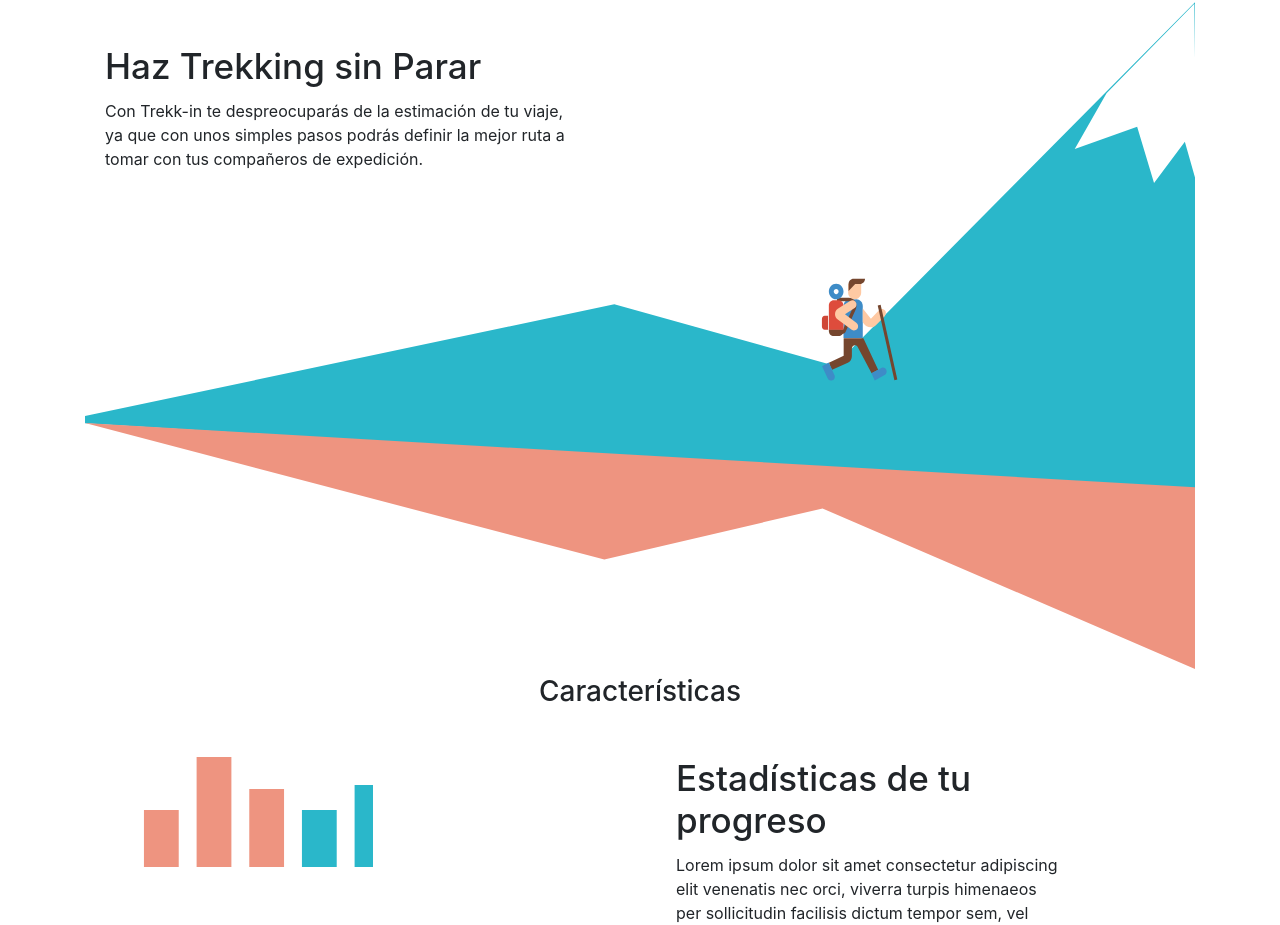
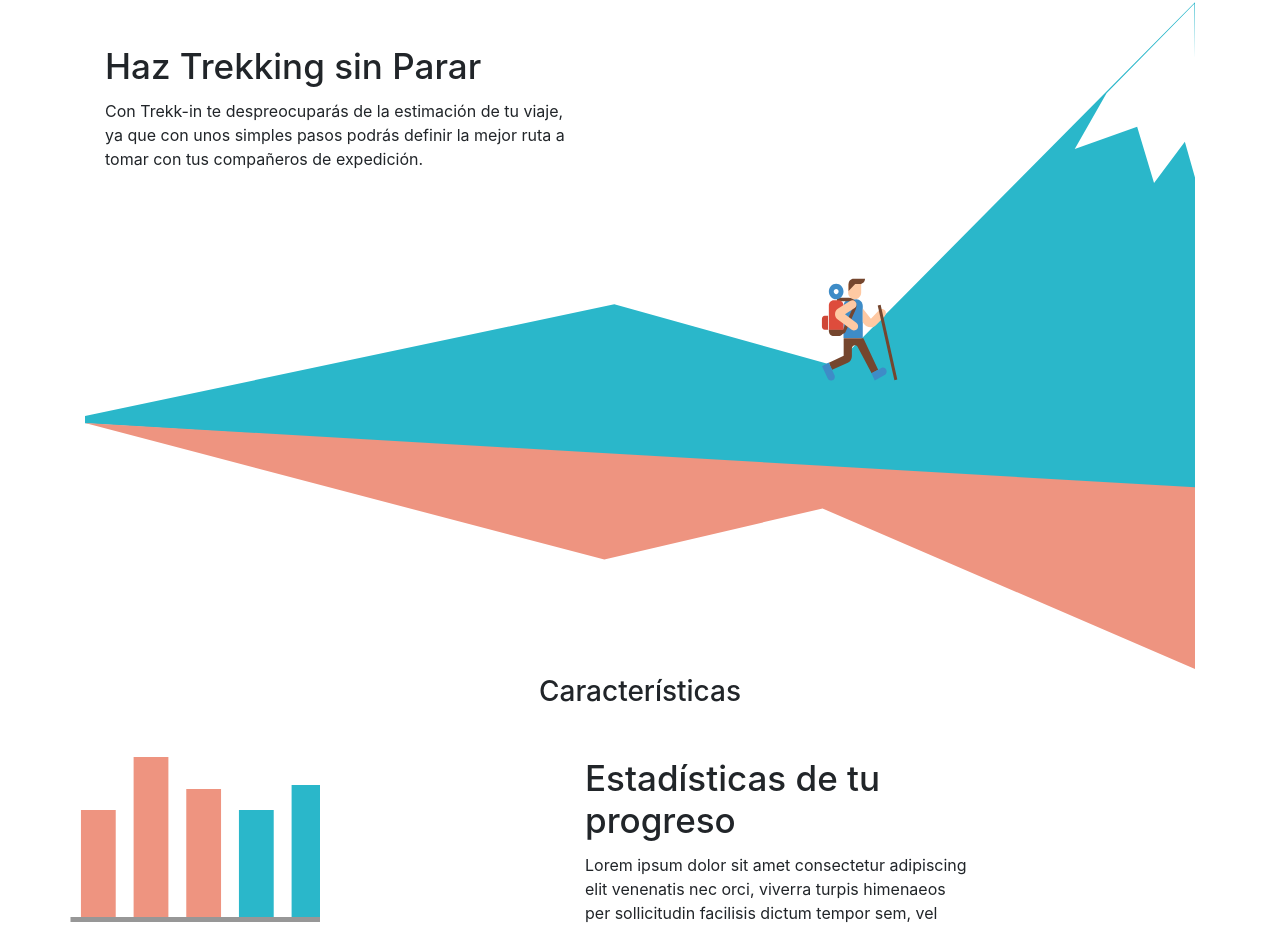
Before and after one commit to robshouse/trekking, a plain HTML site: page index.html in a window 1280 px wide. Shown: the part 55-980 px from the top of the page. Drawn offline with nearby package versions, Linux system fonts and the light colour scheme; a script that the page names is missing.

Commit message:
trabajo con grafico ok

```diff
--- a/assets/sass/base/_base.scss
+++ b/assets/sass/base/_base.scss
@@ -28,11 +28,26 @@ svg {
   height: 50%;
 }
 
-svg:hover {
-  fill: #50c6db;
-  transform: scale(1.25);
-  transition-duration: 1.5s;
-}
+@keyframes opacity {
+  0% { opacity: 0; }
+  60% { opacity: 2; }
+  100% { opacity: 1; }
+  }
+
+.grafico:hover {
+  margin-top: 25px;
+  margin-right: 35px;
+  animation-name: opacity;
+  animation-duration: 7s;
+  animation-timing-function: cubic-bezier(2);
+  animation-iteration-count: initial;
+ }
+
+
+
+
+
+
 
 .text {
   text-align: right !important;
@@ -52,6 +67,7 @@ svg:hover {
     display: none;
 
   }
+
 
 }
 
--- a/index.html
+++ b/index.html
@@ -90,22 +90,20 @@
         </div>
     </section>
     <div class="container">
-        <div class="card-deck my-5 ml-5">
-            <div class="card-title" style="width: 30rem;">
-                <svg width="318" height="165" id="slide" xmlns="http://www.w3.org/2000/svg">
-                    <g class="bar-graph" fill-rule="evenodd" id="graphic">
-                        <path class="a-bar" fill="#EE9480"
-                            d="M10.949 53h34.778v108H10.949zM63.613 0h34.778v161H63.613zM116.276 32h34.778v129h-34.778z" />
-                        <path class="b-bar" fill="#2AB7CA"
-                            d="M168.94 53h34.778v108H168.94zM221.603 28h34.778v133h-34.778zM274.267 73h34.778v88h-34.778z" />
-                        <path class="plane" d="M3 162.5h312.503" stroke="#979797" stroke-width="5"
-                            stroke-linecap="square" />
+        <div class="card-deck mt-5">
+            <div class="grafico" style="width: 500px; height: 350px;">
+                <svg width="318" height="165" xmlns="http://www.w3.org/2000/svg">
+                    <g class="bar-graph" fill-rule="evenodd">
+                        <path class="a-bar" fill="#EE9480" d="M10.949 53h34.778v108H10.949zM63.613 0h34.778v161H63.613zM116.276 32h34.778v129h-34.778z"/>
+                        <path class="b-bar" fill="#2AB7CA" d="M168.94 53h34.778v108H168.94zM221.603 28h34.778v133h-34.778zM274.267 73h34.778v88h-34.778z"/>
+                        <path class="plane" d="M3 162.5h312.503" stroke="#979797" stroke-width="5" stroke-linecap="square"/>
                     </g>
                 </svg>
 
+
             </div>
             <div class="col-sm-6">
-                <div class="card-title ml-5" style="width: 30rem;">
+                <div class="card-title" style="width: 30rem;">
                     <div class="card__precio" style=>
                         <h5 class="card-title">Estadísticas de tu progreso</h5>
 
@@ -132,7 +130,7 @@
             <h3>Precios</h3>
         </div>
 
-        <div class="row my-5">
+        <div class="tarjetas row my-5" id="tarjetas">
 
             <div class="col-sm-6">
                 <div class="card">
```
Also changed, not shown: assets/css/main.css, 1 other file.
